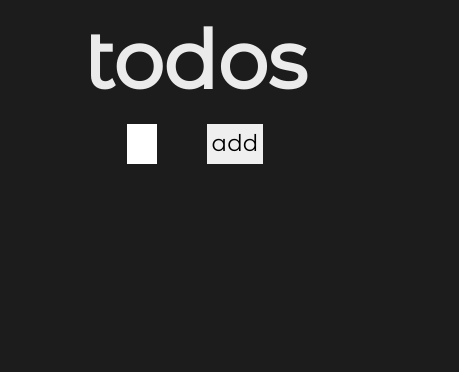
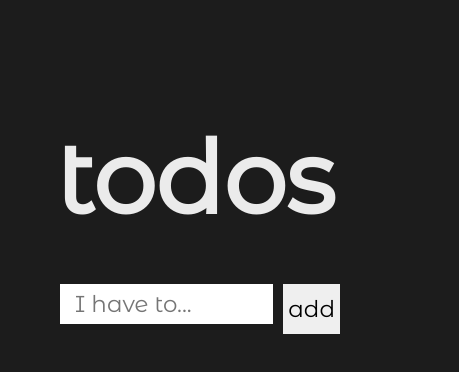
Before and after one commit to denisvlas/task-management, a React (Create React App) app: page / in a window 390 px wide. Shown: the top 372 px of the page, 459 px wide, since content can reach past the window. Built offline with nearby package versions, Linux system fonts and the light colour scheme.

Commit message:
responsive features added

```diff
--- a/src/App.tsx
+++ b/src/App.tsx
@@ -13,7 +13,6 @@ function App() {
 
     <div className="App">
       <h1>todos</h1>
-      <TodoForm todo={todo} setTodo={setTodo}/>
       <TaskList todo={todo} setTodo={setTodo}/>
     </div>
   );
--- a/src/components/TodoTask.tsx
+++ b/src/components/TodoTask.tsx
@@ -1,6 +1,7 @@
 import React,{useState}from 'react'
 import {Todo} from '../models'
 import Footer from './Footer'
+import TodoForm from './TodoForm'
 
 interface Props{
     todo:Todo[]
@@ -57,6 +58,8 @@ const TodoTask:React.FC<Props> = ({todo,setTodo}) => {
     }
   return (
     <div className='todo-task-wrapper'>
+              <TodoForm todo={todo} setTodo={setTodo}/>
+
         {
             todo.map((item)=>(
             <div className={`${item.status?'done':'not-done'} todo-item`} key={item.id}>
--- a/src/index.css
+++ b/src/index.css
@@ -1,226 +1,202 @@
-
-@import url('https://fonts.googleapis.com/css2?family=Montserrat+Alternates&display=swap');
-
-
-body{
-  background:  rgb(28, 28, 28);
-
+@import url(https://fonts.googleapis.com/css2?family=Montserrat+Alternates&display=swap);body {
+  background: #1c1c1c
 }
 
-*{
+* {
+  box-sizing: border-box;
+  font-family: Montserrat Alternates,sans-serif;
   margin: 0;
-  padding: 0;
-  box-sizing: border-box;
-  font-family: 'Montserrat Alternates', sans-serif;
+  padding: 0
 }
 
-
-
-.App{
-  color:rgb(235, 235, 235);
+.App {
+  color: #ebebeb;
   font-size: 40px;
+  margin: 0 auto;
+  padding-bottom: 10%;
+  padding-top: 3%;
   text-align: center;
-  width: 70%;
-
-  margin: 0 auto;
-  padding-top: 3%;
-  padding-bottom: 10%;
+  width: 70%
 }
 
-.App h1{
-  margin-bottom: 15px;
+.App h1 {
+  margin-bottom: 15px
 }
 
-.add-task-section{
+.add-task-section {
   display: flex;
-  justify-content: center;
-  gap:50px;
-  width:calc(50% - 13px);
-  margin: 0 auto;
+  gap: 50px;
+  justify-content: center
+}
 
+input {
+  margin-bottom: 10px;
+  padding: 15px;
+  width: 100%
+}
 
-
-}
-input{
-
+.add-task-btn,.apply-task-btn,input {
   border: none;
   display: flex;
-  padding: 15px;
-  width:100%;
-  height: 40px;
   font-size: 23px;
-  margin-bottom: 10px;
-
+  height: 40px
 }
 
-.add-task-btn, .apply-task-btn {
+.add-task-btn,.apply-task-btn {
+  padding: 5px
+}
+
+.todo-task-wrapper {
+  display: flex;
+  flex-direction: column;
+  gap: 10px;
+  margin: 0 auto;
+  min-width: 400px;
+  padding: 10px 60px;
+  width: 60%
+}
+
+.todo-item {
+  color: #000;
+  display: flex;
+  flex-wrap: wrap;
+  font-size: 30px;
+  padding: 10px
+}
+
+.todo-task {
+  word-wrap: break-word;
+  display: inline-flex;
+  flex: 3 1
+}
+
+.edit-form,.edit-form div {
+  display: flex
+}
+
+.edit-form input {
+  text-align: left
+}
+
+.edit-form input:hover {
+  border: 1px solid grey
+}
+
+.edit-form input:focus {
+  background: #f2ed5e
+}
+
+.todo-btn {
+  color: #545353;
+  cursor: pointer;
+  display: flex;
+  flex: 1 1;
+  gap: 10px;
+  justify-content: flex-end;
+  margin-left: 10px
+}
+
+.done {
+  background: #c4fab1
+}
+
+.done p {
+  text-decoration: line-through
+}
+
+.not-done {
+  background: #fff
+}
+
+button:hover {
+  cursor: pointer
+}
+
+.completed-btn,.delete-btn,.modify-btn,.updtate-btn {
+  transition: all .2s
+}
+
+.completed-btn:hover,.delete-btn:hover,.modify-btn:hover,.updtate-btn:hover {
+  color: #000;
+  scale: 1.2
+}
+
+.footer,.footer .clear-all {
+  align-items: center;
+  background-color: #fff;
+  color: rgba(0,0,0,.826);
+  display: flex;
+  justify-content: space-between;
+  padding: 0 5px
+}
+
+.clear-all {
+  background-color: #fff;
+  border: none;
   display: flex;
   height: 40px;
-  font-size: 23px;
-  padding: 5px;
-  border: none;
-
-
-
+  padding: 5px
 }
 
-.todo-task-wrapper{
-  display: flex;
-  flex-direction: column;
-  padding: 10px 60px 10px 60px;
-  gap:10px;
-  width: 60%;
-  margin: 0 auto;
-  min-width: 400px;
-
-
+.clear-all,.counter {
+  font-size: 20px
 }
 
-
-
-.todo-item {
+.footer-btn {
   display: flex;
-  font-size: 30px;
-  color:black;
-  padding: 10px;
-  flex-wrap: wrap;
+  gap: 20px;
+  justify-content: space-between
 }
 
+.show-all-tasks,.show-complete,.show-incomplete {
+  align-items: center;
+  border: none;
+  display: flex;
+  font-size: 18px;
+  margin-top: 20px;
+  padding: 5px;
+  width: 200px
+}
 
+.delete-completed {
+  border: none;
+  font-size: 18px;
+  height: 40px;
+  margin-top: 20px;
+  width: 100%
+}
 
-  .todo-task {
-    display: inline-flex;
-    flex: 3;
-    word-wrap: break-word;
+@media screen and (max-width: 1200px) {
+  .App {
+      font-size:50px;
+      padding-top: 30%;
+      width: 100%
   }
 
-  .edit-form {
-    display: flex;
+  .add-task-section {
+      gap: 10px;
+      padding-top: 20px;
+      width: 100%
   }
 
-  .edit-form div{
-    display: flex;
+  .add-task-input {
+      height: 50px;
+      width: 100%
   }
 
-  .edit-form input{
-    text-align: left;
-
-  }
-  .edit-form input:hover{
-    border:1px solid grey;
-
+  .add-task-btn {
+      align-items: center;
+      color: #000;
+      height: 50px;
+      justify-content: center;
+      width: 70px
   }
 
-  .edit-form input:focus{
-    background: #f2ed5e;
-
+  .todo-task-wrapper {
+      width: 80%
   }
 
-
-
-
-.todo-btn{
-
-  display: flex;
-  justify-content: flex-end;
-  cursor: pointer;
-  color:rgb(84, 83, 83);
-  gap:10px;
-  flex:1;
-  margin-left: 10px;
-
+  .footer-btn {
+      min-height: 70px
+  }
 }
-
-.done{
-  background: rgb(196, 250, 177);
-
-
-}
-
- .done p{
-  text-decoration: line-through;
-}
-
-.not-done{
-  background: #fff;
-
-}
-
-button:hover{
-  cursor: pointer;
-}
-
-
-
-
-
-.delete-btn,
-.completed-btn,
-.updtate-btn,
-.modify-btn{
-  transition: all 0.2s;
-}
-
-.delete-btn:hover,
-.completed-btn:hover,
-.updtate-btn:hover,
-.modify-btn:hover{
-  color:black;
-  scale: 1.2;
-
-}
-
-
-.footer, .footer .clear-all{
-  display: flex;
-  background-color: #fff;
-  color: rgba(0, 0, 0, 0.826);
-  justify-content: space-between;
-  align-items: center;
-  padding: 0 5px 0 5px;
-
-}
-
-.clear-all{
-  display: flex;
-  height: 40px;
-  font-size: 20px;
-  padding: 5px;
-  border: none;
-  background-color: white;
-
-
-}
-
-.counter{
-  font-size: 20px;
-
-}
-
-
-.footer-btn{
-  display:flex;
-  gap:20px;
-}
-
-.show-incomplete,
-.show-complete,
-.show-all-tasks{
-  display: flex;
-  width: 200px;
-  margin-top: 20px;
-  border: none;
-  font-size: 18px;
-  align-items: center;
-  padding: 5px;
-
-}
-
-.delete-completed{
-
-  width: 100%;
-  margin-top: 20px;
-  height: 40px;
-  border: none;
-  font-size: 18px;
-}
```
